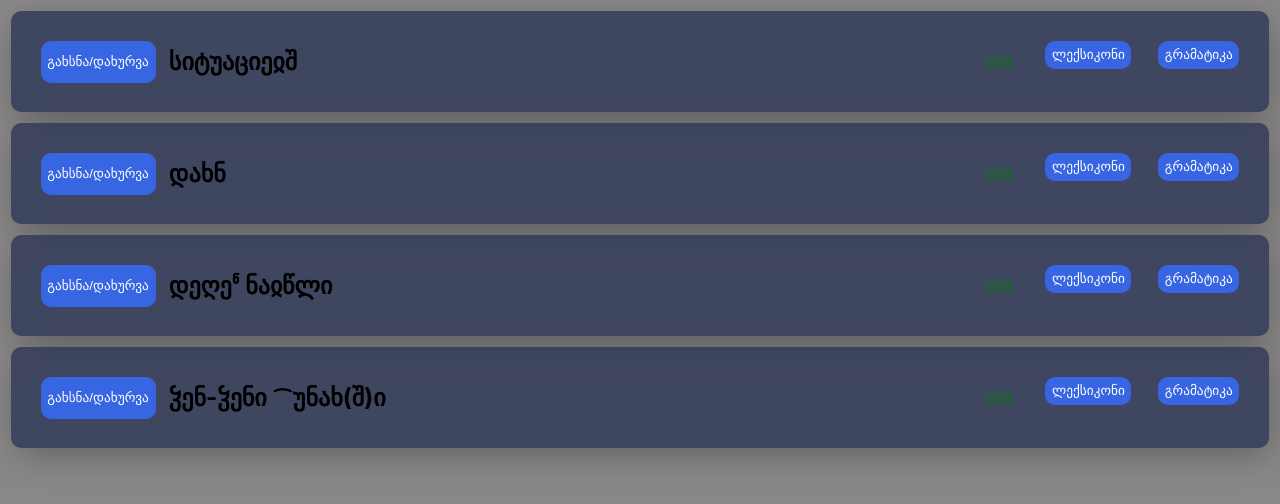
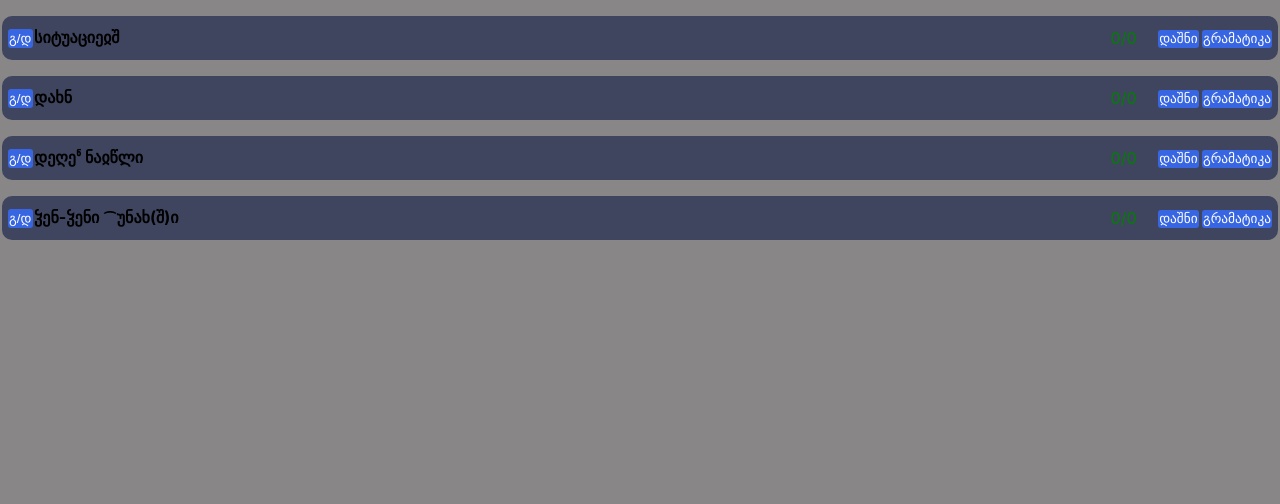
Before and after one commit to lukaziskara/game-tushetians, a React (Create React App) app: page / in a window 1280 px wide. Shown: the top 504 px of the page. Built offline with nearby package versions, Linux system fonts and the light colour scheme.

Commit message:
სტილები შევასწორე

```diff
--- a/src/App.css
+++ b/src/App.css
@@ -1,37 +1,16 @@
+*{
+  margin: 0;
+  padding: 0;
+}
 body{
   /* background: radial-gradient(circle, rgba(240,240,240,1) 0%, rgba(232,254,249,1) 51%, rgba(235,235,235,1) 100%); */
-  background-color: rgb(139, 136, 136);
+  background-color: rgb(136, 134, 134);
 }
 .App {
   /* background-color: rgb(62, 77, 63); */
   text-align: center;
+  width: 100%;
+  /* background-color: #61dafb; */
+  /* margin: 3px; */
+  /* padding: 5px; */
 }
-
-.App-logo {
-  height: 40vmin;
-  pointer-events: none;
-}
-
-.App-header {
-  background-color: #282c34;
-  min-height: 100vh;
-  display: flex;
-  flex-direction: column;
-  align-items: center;
-  justify-content: center;
-  font-size: calc(10px + 2vmin);
-  color: white;
-}
-
-.App-link {
-  color: #61dafb;
-}
-
-@keyframes App-logo-spin {
-  from {
-    transform: rotate(0deg);
-  }
-  to {
-    transform: rotate(360deg);
-  }
-}
--- a/src/components/Chapter.jsx
+++ b/src/components/Chapter.jsx
@@ -73,14 +73,14 @@ export default function Chapter(props) {
             <div className='topic-div'>
                 <button onClick={() => {
                     setOpenedGame(!openedGame)
-                }}>გახსნა/დახურვა</button>
-                <h2>{props.topic}</h2>
+                }}>გ/დ</button>
+                <h2 className='topic_header'>{props.topic}</h2>
                 <div className='result'>{point}/{tries}</div>
                 <div>
                     <button onClick={() => {
                         setOpenedGame(1)
                     }}>
-                        ლექსიკონი</button>
+                        დაშნი</button>
                     <button onClick={() => {
                         setOpenedGame(2)
                     }}>გრამატიკა</button>
--- a/src/components/Components.css
+++ b/src/components/Components.css
@@ -1,14 +1,22 @@
+*{
+    margin: 0;
+    padding: 0;
+  }
 .chapter {
-    margin: .7em;
-    padding: 1em;
+    margin: 1em .1em;
+    padding: 0.7em .3em;
     background-color: rgba(49, 58, 89, 0.839);
-    box-shadow: 3px 8px 39px -5px rgba(74,74,74,0.78);
+    /* box-shadow: 3px 8px 39px -5px rgba(74,74,74,0.78); */
     border-radius: 10px;
+    width: auto;
 }
 .topic-div {
     color: #000000;
     display: flex;
     justify-content: space-between;
+}
+.topic_header {
+    font-size: 16px;
 }
 .result {
     margin: auto;
@@ -19,9 +27,9 @@ button{
     background-color: rgb(56, 102, 227);
     border: none;
     color: white;
-    border-radius: 10px;
-    padding: 0.5em;
-    margin: 1em;
+    border-radius: 3px;
+    padding: .1em;
+    margin: .1em;
     cursor: pointer;
 }
 .flex_wrap {
--- a/src/components/Dictionary.jsx
+++ b/src/components/Dictionary.jsx
@@ -15,7 +15,6 @@ export default function Dictionary(props) { //[point,setPoint,tries,setTries,car
     const [isVisibleBack, setIsVisibleBack ] = useState();
     const [visibleBackIndex, setVisibleBackIndex ] = useState();
     const shuffledDataForLeft = useMemo(()=>{
-        console.log("Dictionary, useMemo",cardsData)
         return cardsData.map((cardData)=>{
             return {
                 frontText: cardData.frontText,
@@ -24,7 +23,6 @@ export default function Dictionary(props) { //[point,setPoint,tries,setTries,car
         }).sort(() => 0.5 - Math.random())
     },[])
     const shuffledDataForRight = useMemo(()=>{
-        console.log("Dictionary, useMemo",cardsData)
         return cardsData.map((cardData)=>{
             return {
                 backText: cardData.backText,
@@ -43,7 +41,7 @@ export default function Dictionary(props) { //[point,setPoint,tries,setTries,car
                             'card left_card'}
                             onClick={()=>{
                             leftBackId.current = cardData.id
-                            console.log(leftBackId.current,"qudqolgebi",rightBackId.current)
+                            console.log(leftBackId.current,rightBackId.current)
                             if(leftBackId.current===rightBackId.current){
                                 props.setPoint(props.point+1)
                                 props.setTries(props.tries+1)
```
